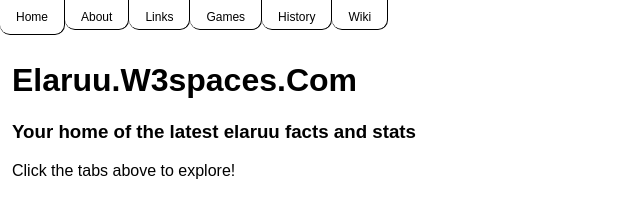
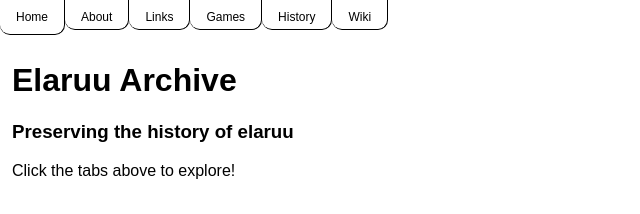
Before and after one commit to elaruu/Elaruu.github.io, a plain HTML site: page index.html in a window 1280 px wide. Shown: the whole page, without its empty margins (0-640 px from the left). Drawn offline with Linux system fonts and the light colour scheme.

Commit message:
Update index.html

```diff
--- a/index.html
+++ b/index.html
@@ -232,8 +232,8 @@
         </div>
 
         <div id="Home" class="tabcontent">
-        <h1>Elaruu.W3spaces.Com</h1>
-        <h3>Your home of the latest elaruu facts and stats</h3>
+        <h1>Elaruu Archive</h1>
+        <h3>Preserving the history of elaruu</h3>
         <p>Click the tabs above to explore!</p>
         </div>
 
```
